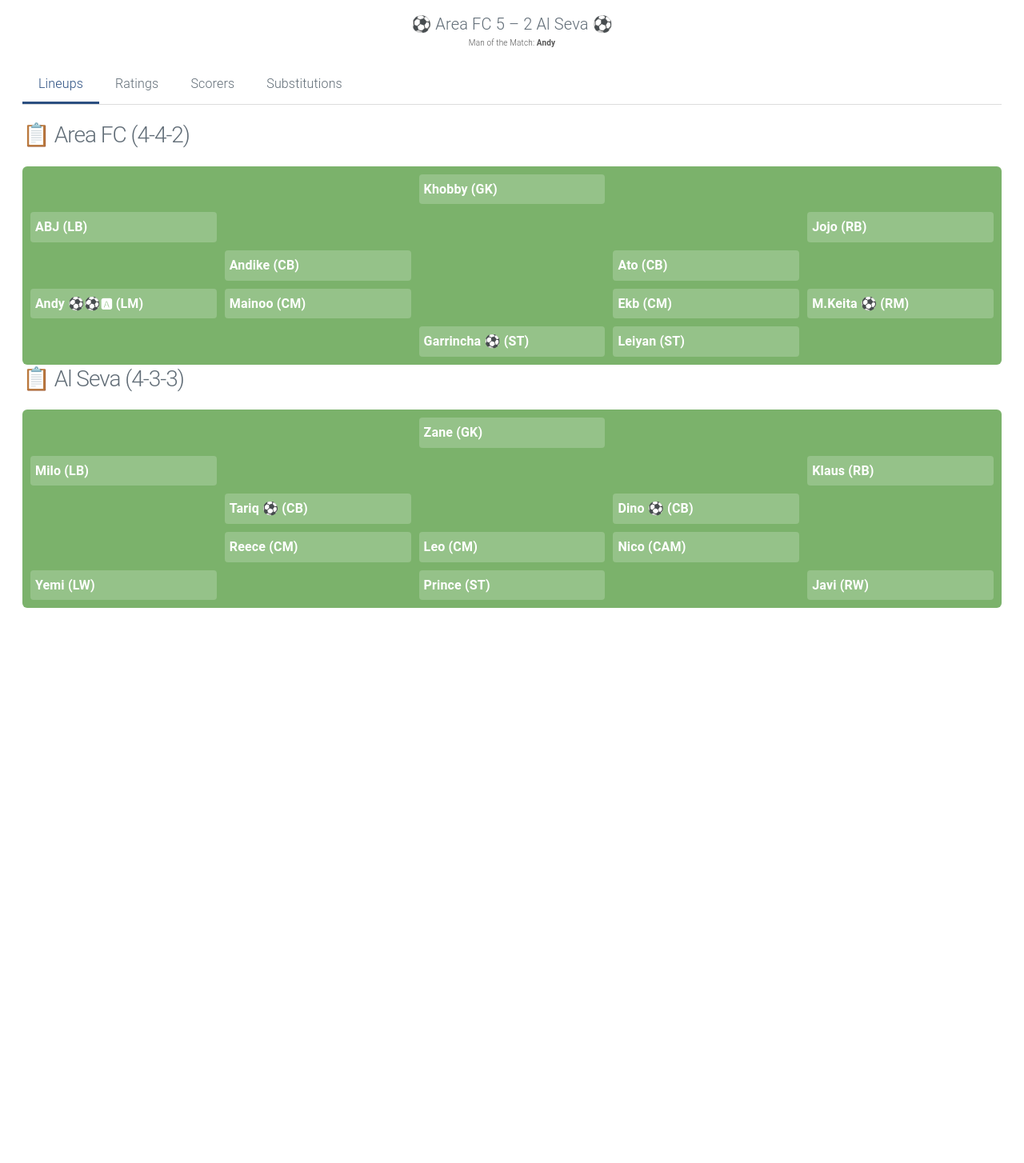
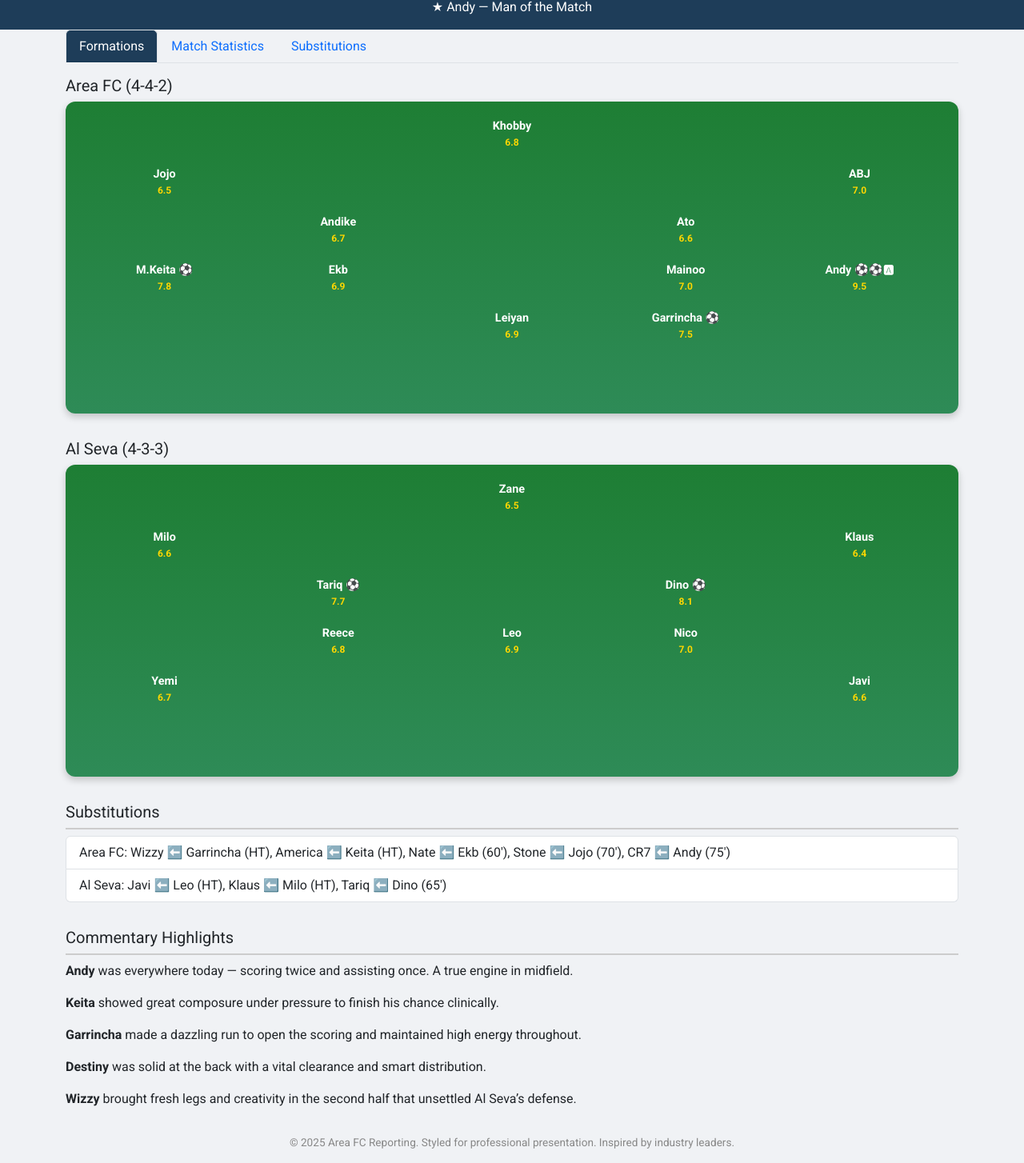
Before and after one commit to AlvinLeiyan/Match-scores, a plain HTML site: page index.html in a window 1280 px wide. Shown: the part 135-1589 px from the top of the page at 80% size. Before the commit the page ends 923 px from the top, so only its background shows below. Drawn offline with nearby package versions, Linux system fonts and the light colour scheme.

Commit message:
Add files via upload

```diff
--- a/index.html
+++ b/index.html
@@ -1,117 +1,158 @@
 <!DOCTYPE html>
 <html lang="en">
 <head>
-  <meta charset="UTF-8">
-  <title>Area FC 5‑2 Al Seva — Match Report</title>
-  <link rel="stylesheet" href="https://cdnjs.cloudflare.com/ajax/libs/milligram/1.4.1/milligram.min.css">
+  <meta charset="UTF-8" />
+  <meta name="viewport" content="width=device-width, initial-scale=1.0" />
+  <title>Area FC vs Al Seva | Match Report</title>
+  <link href="https://cdn.jsdelivr.net/npm/bootstrap@5.3.3/dist/css/bootstrap.min.css" rel="stylesheet">
+  <link href="https://fonts.googleapis.com/css2?family=Roboto:wght@400;700&display=swap" rel="stylesheet">
   <style>
-    body { padding: 20px; }
-    .score-bar { text-align:center; font-size:2rem; margin:20px 0; }
-    .tabs { display:flex; border-bottom:1px solid #ddd; }
-    .tab { padding:10px 20px; cursor:pointer; }
-    .tab.active { border-bottom:3px solid #2b4f81; color:#2b4f81; }
-    .panel { display:none; margin-top:20px; }
-    .panel.active { display:block; }
-    .pitch { display:grid; grid-template-columns:repeat(5,1fr); grid-gap:10px; background:#7bb26b; padding:10px; border-radius:6px; }
-    .player { background:rgba(255,255,255,0.2); padding:6px; border-radius:4px; color:#fff; font-weight:bold; }
-    .ratings table { width:100%; }
-    .ratings td { text-align:center; }
+    body {
+      background-color: #f0f2f5;
+      font-family: 'Roboto', sans-serif;
+      color: #212529;
+    }
+    header {
+      background-color: #1e3d59;
+      color: white;
+      padding: 1rem 0;
+      text-align: center;
+    }
+    .score {
+      font-size: 2.5rem;
+      font-weight: bold;
+    }
+    .section-title {
+      border-bottom: 2px solid #ccc;
+      padding-bottom: 0.5rem;
+      margin-top: 2rem;
+    }
+    .formation-pitch {
+      background: linear-gradient(to bottom, #1e7e34, #2e8b57);
+      border-radius: 12px;
+      padding: 20px;
+      color: white;
+      margin-bottom: 2rem;
+      box-shadow: 0 4px 10px rgba(0, 0, 0, 0.2);
+    }
+    .pitch-grid {
+      display: grid;
+      grid-template-columns: repeat(5, 1fr);
+      grid-template-rows: repeat(6, 50px);
+      gap: 10px;
+      text-align: center;
+    }
+    .player {
+      font-weight: 600;
+      font-size: 0.9rem;
+    }
+    .rating {
+      font-size: 0.75rem;
+      color: #ffd700;
+      display: block;
+    }
+    .nav-tabs .nav-link.active {
+      background-color: #1e3d59;
+      color: white;
+    }
+    .footer {
+      text-align: center;
+      padding: 1rem;
+      font-size: 0.85rem;
+      color: #888;
+    }
   </style>
 </head>
 <body>
+  <header>
+    <h1>Area FC vs Al Seva</h1>
+    <div class="score">5 - 2</div>
+    <div>★ Andy — Man of the Match</div>
+  </header>
 
-  <h1>Match Report: Area FC 5‑2 Al Seva</h1>
-  <div style="text-align:center;">June 08, 2025</div>
-  <div class="score-bar">
-    ⚽ Area FC 5 – 2 Al Seva ⚽
-    <div style="font-size:1rem; color: #555;">Man of the Match: <strong>Andy</strong></div>
-  </div>
+  <main class="container">
+    <ul class="nav nav-tabs" id="matchTabs" role="tablist">
+      <li class="nav-item" role="presentation">
+        <button class="nav-link active" id="formation-tab" data-bs-toggle="tab" data-bs-target="#formation" type="button" role="tab">Formations</button>
+      </li>
+      <li class="nav-item" role="presentation">
+        <button class="nav-link" id="stats-tab" data-bs-toggle="tab" data-bs-target="#stats" type="button" role="tab">Match Statistics</button>
+      </li>
+      <li class="nav-item" role="presentation">
+        <button class="nav-link" id="subs-tab" data-bs-toggle="tab" data-bs-target="#subs" type="button" role="tab">Substitutions</button>
+      </li>
+    </ul>
+    <div class="tab-content mt-3">
+      <div class="tab-pane fade show active" id="formation" role="tabpanel">
+        <h5>Area FC (4-4-2)</h5>
+        <div class="formation-pitch">
+          <div class="pitch-grid">
+            <div></div><div></div><div class="player">Khobby <span class="rating">6.8</span></div><div></div><div></div>
+            <div class="player">Jojo <span class="rating">6.5</span></div><div></div><div></div><div></div><div class="player">ABJ <span class="rating">7.0</span></div>
+            <div></div><div class="player">Andike <span class="rating">6.7</span></div><div></div><div class="player">Ato <span class="rating">6.6</span></div><div></div>
+            <div class="player">M.Keita ⚽ <span class="rating">7.8</span></div><div class="player">Ekb <span class="rating">6.9</span></div><div></div><div class="player">Mainoo <span class="rating">7.0</span></div><div class="player">Andy ⚽⚽🅰 <span class="rating">9.5</span></div>
+            <div></div><div></div><div class="player">Leiyan <span class="rating">6.9</span></div><div class="player">Garrincha ⚽ <span class="rating">7.5</span></div><div></div>
+          </div>
+        </div>
 
-  <div class="tabs">
-    <div class="tab active" data-tab="lineups">Lineups</div>
-    <div class="tab" data-tab="ratings">Ratings</div>
-    <div class="tab" data-tab="scorers">Scorers</div>
-    <div class="tab" data-tab="subs">Substitutions</div>
-  </div>
+        <h5>Al Seva (4-3-3)</h5>
+        <div class="formation-pitch">
+          <div class="pitch-grid">
+            <div></div><div></div><div class="player">Zane <span class="rating">6.5</span></div><div></div><div></div>
+            <div class="player">Milo <span class="rating">6.6</span></div><div></div><div></div><div></div><div class="player">Klaus <span class="rating">6.4</span></div>
+            <div></div><div class="player">Tariq ⚽ <span class="rating">7.7</span></div><div></div><div class="player">Dino ⚽ <span class="rating">8.1</span></div><div></div>
+            <div></div><div class="player">Reece <span class="rating">6.8</span></div><div class="player">Leo <span class="rating">6.9</span></div><div class="player">Nico <span class="rating">7.0</span></div><div></div>
+            <div class="player">Yemi <span class="rating">6.7</span></div><div></div><div></div><div></div><div class="player">Javi <span class="rating">6.6</span></div>
+          </div>
+        </div>
 
-  <div id="lineups" class="panel active">
-    <h3>📋 Area FC (4‑4‑2)</h3>
-    <div class="pitch">
-      <div></div><div></div><div class="player">Khobby (GK)</div><div></div><div></div>
-      <div class="player">ABJ (LB)</div><div></div><div></div><div></div><div class="player">Jojo (RB)</div>
-      <div></div><div class="player">Andike (CB)</div><div></div><div class="player">Ato (CB)</div><div></div>
-      <div class="player">Andy ⚽⚽🅰 (LM)</div><div class="player">Mainoo (CM)</div><div></div><div class="player">Ekb (CM)</div><div class="player">M.Keita ⚽ (RM)</div>
-      <div></div><div></div><div class="player">Garrincha ⚽ (ST)</div><div class="player">Leiyan (ST)</div><div></div>
+        <h5 class="section-title">Substitutions</h5>
+        <ul class="list-group">
+          <li class="list-group-item">Area FC: Wizzy ⬅️ Garrincha (HT), America ⬅️ Keita (HT), Nate ⬅️ Ekb (60'), Stone ⬅️ Jojo (70'), CR7 ⬅️ Andy (75')</li>
+          <li class="list-group-item">Al Seva: Javi ⬅️ Leo (HT), Klaus ⬅️ Milo (HT), Tariq ⬅️ Dino (65')</li>
+        </ul>
+
+        <h5 class="section-title">Commentary Highlights</h5>
+        <p><strong>Andy</strong> was everywhere today — scoring twice and assisting once. A true engine in midfield.</p>
+        <p><strong>Keita</strong> showed great composure under pressure to finish his chance clinically.</p>
+        <p><strong>Garrincha</strong> made a dazzling run to open the scoring and maintained high energy throughout.</p>
+        <p><strong>Destiny</strong> was solid at the back with a vital clearance and smart distribution.</p>
+        <p><strong>Wizzy</strong> brought fresh legs and creativity in the second half that unsettled Al Seva’s defense.</p>
+      </div>
+
+      <div class="tab-pane fade" id="stats" role="tabpanel">
+        <h2 class="section-title">Match Statistics</h2>
+        <table class="table table-bordered">
+          <thead class="table-light">
+            <tr><th>Stat</th><th>Area FC</th><th>Al Seva</th></tr>
+          </thead>
+          <tbody>
+            <tr><td>Possession</td><td>62%</td><td>38%</td></tr>
+            <tr><td>Shots on Target</td><td>10</td><td>5</td></tr>
+            <tr><td>Total Shots</td><td>16</td><td>8</td></tr>
+            <tr><td>Fouls</td><td>12</td><td>9</td></tr>
+            <tr><td>Offsides</td><td>2</td><td>3</td></tr>
+            <tr><td>Corners</td><td>6</td><td>4</td></tr>
+            <tr><td>Yellow Cards</td><td>0</td><td>0</td></tr>
+            <tr><td>Red Cards</td><td>0</td><td>0</td></tr>
+          </tbody>
+        </table>
+      </div>
+
+      <div class="tab-pane fade" id="subs" role="tabpanel">
+        <h2 class="section-title">Substitutions</h2>
+        <ul class="list-group">
+          <li class="list-group-item">Area FC: Wizzy ⬅️ Garrincha (HT), America ⬅️ Keita (HT), Nate ⬅️ Ekb (60'), Stone ⬅️ Jojo (70'), CR7 ⬅️ Andy (75')</li>
+          <li class="list-group-item">Al Seva: Javi ⬅️ Leo (HT), Klaus ⬅️ Milo (HT), Tariq ⬅️ Dino (65')</li>
+        </ul>
+      </div>
     </div>
+  </main>
 
-    <h3>📋 Al Seva (4‑3‑3)</h3>
-    <div class="pitch" style="margin-top:20px;">
-      <div></div><div></div><div class="player">Zane (GK)</div><div></div><div></div>
-      <div class="player">Milo (LB)</div><div></div><div></div><div></div><div class="player">Klaus (RB)</div>
-      <div></div><div class="player">Tariq ⚽ (CB)</div><div></div><div class="player">Dino ⚽ (CB)</div><div></div>
-      <div></div><div class="player">Reece (CM)</div><div class="player">Leo (CM)</div><div class="player">Nico (CAM)</div><div></div>
-      <div class="player">Yemi (LW)</div><div></div><div class="player">Prince (ST)</div><div></div><div class="player">Javi (RW)</div>
-    </div>
-  </div>
+  <footer class="footer">
+    &copy; 2025 Area FC Reporting. Styled for professional presentation. Inspired by industry leaders.
+  </footer>
 
-  <div id="ratings" class="panel ratings">
-    <h3>📊 Match Ratings</h3>
-    <h4>Area FC</h4>
-    <table>
-      <tr><th>Player</th><th>Rating</th></tr>
-      <tr><td>Andy ⚽⚽🅰</td><td>9.5</td></tr>
-      <tr><td>Garrincha ⚽</td><td>7.5</td></tr>
-      <tr><td>M.Keita ⚽</td><td>7.8</td></tr>
-      <tr><td>Wizzy ⚽</td><td>7.6</td></tr>
-      <tr><td>Leiyan</td><td>6.9</td></tr>
-    </table>
-    <h4>Al Seva</h4>
-    <table>
-      <tr><th>Player</th><th>Rating</th></tr>
-      <tr><td>Prince</td><td>6.0</td></tr>
-      <tr><td>Tariq ⚽</td><td>7.7</td></tr>
-      <tr><td>Dino ⚽</td><td>8.1</td></tr>
-    </table>
-  </div>
-
-  <div id="scorers" class="panel">
-    <h3>⚽ Goal Scorers</h3>
-    <ul>
-      <li>Andy – 15', 71' (2 goals) + Assist</li>
-      <li>Garrincha – 28'</li>
-      <li>Mo Keita – 54'</li>
-      <li>Wizzy – 83'</li>
-      <li>Tariq – 22'</li>
-      <li>Dino – 64'</li>
-    </ul>
-  </div>
-
-  <div id="subs" class="panel">
-    <h3>🔁 Substitutions</h3>
-    <h4>Area FC</h4>
-    <ul>
-      <li>America came on at 58'</li>
-      <li>Jude-K came on at 65'</li>
-      <li>Stone came on at 78'</li>
-    </ul>
-    <h4>Al Seva</h4>
-    <ul>
-      <li>Maks came on at 60'</li>
-      <li>Romeo came on at 67'</li>
-      <li>Omar came on at 80'</li>
-    </ul>
-  </div>
-
-  <script>
-    document.querySelectorAll('.tab').forEach(t => {
-      t.addEventListener('click', () => {
-        document.querySelectorAll('.tab').forEach(x => x.classList.remove('active'));
-        document.querySelectorAll('.panel').forEach(x => x.classList.remove('active'));
-        t.classList.add('active');
-        document.getElementById(t.dataset.tab).classList.add('active');
-      });
-    });
-  </script>
-
+  <script src="https://cdn.jsdelivr.net/npm/bootstrap@5.3.3/dist/js/bootstrap.bundle.min.js"></script>
 </body>
 </html>
```
